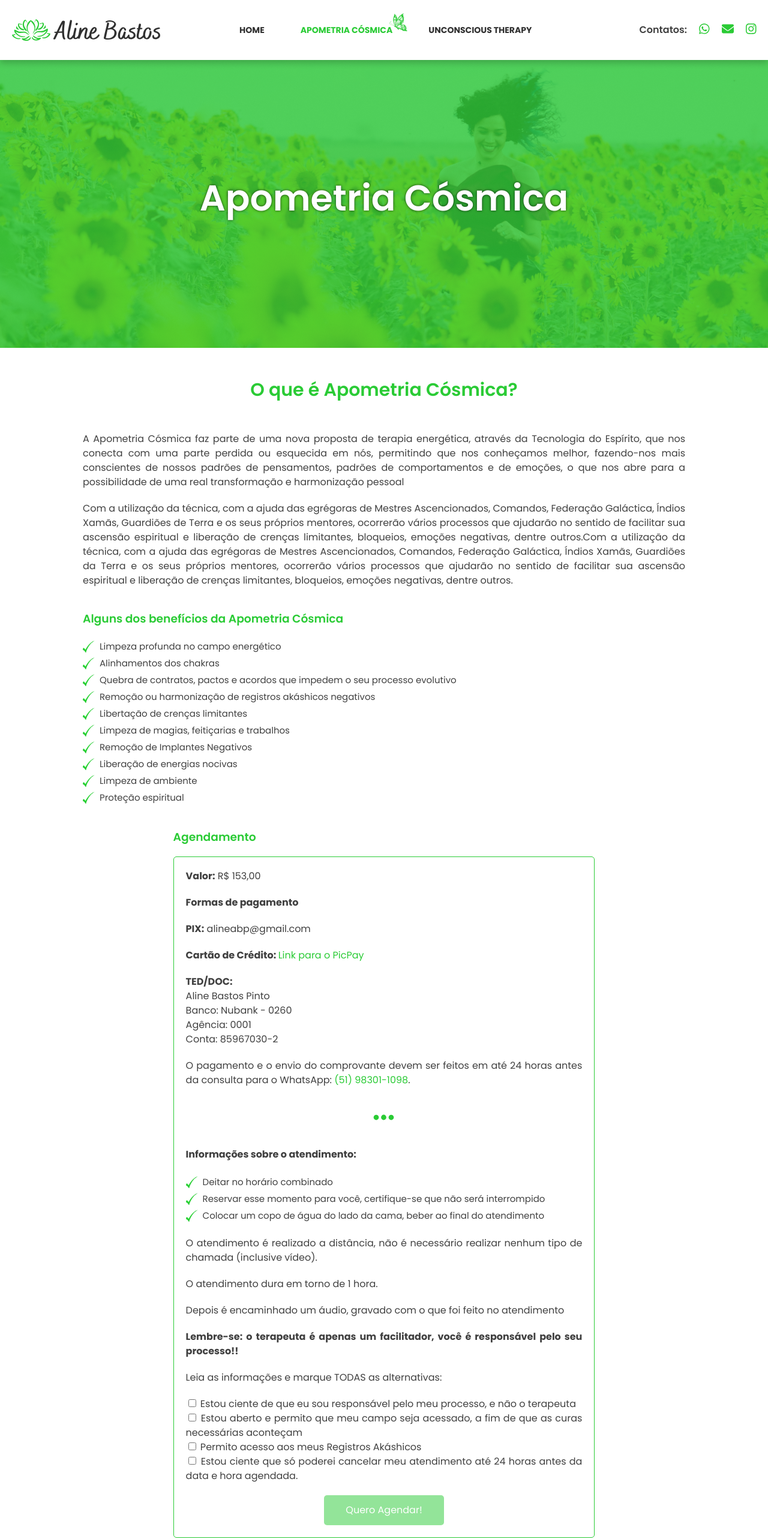
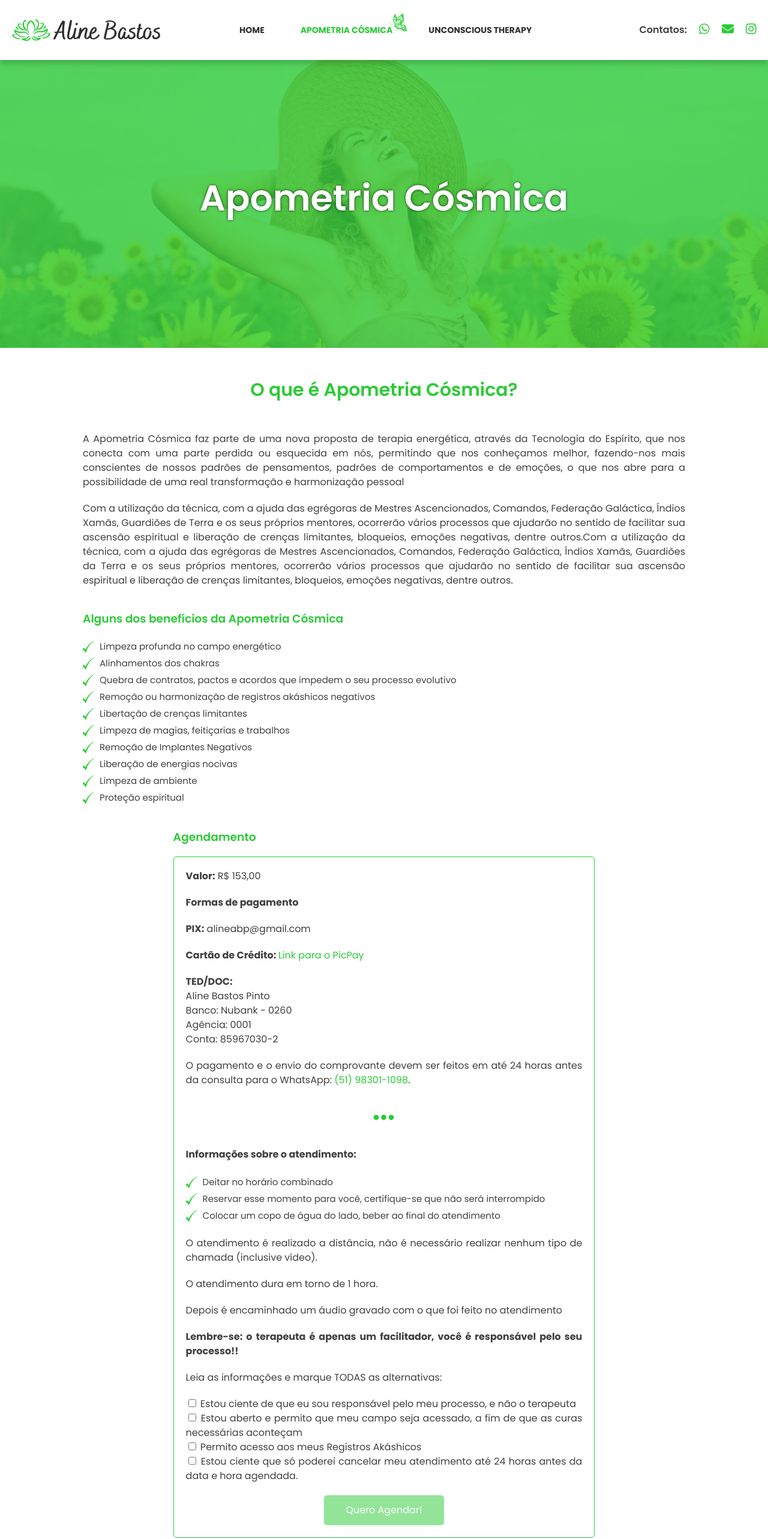
Before and after one commit to alinebastos/alinebastosterapeuta, a React (Create React App) app: page /apometria-cosmica in a window 1280 px wide. Shown: the top 2566 px of the page at 60% size. Built offline with nearby package versions, Linux system fonts and the light colour scheme.

Commit message:
hwfbfwejh

```diff
--- a/src/pages/apometria-cosmica/index.js
+++ b/src/pages/apometria-cosmica/index.js
@@ -7,7 +7,7 @@ const Header = styled.div`
     max-width: 1920px;
     height: 500px;
     margin: 0 auto;
-    background-image: url('happiness20.jpg');
+    background-image: url('happiness3.jpg');
     background-position: center top;
     background-repeat: no-repeat;
     background-size: cover;
@@ -160,12 +160,12 @@ function ApometriaCosmica () {
                         <List>
                             <li>Deitar no horário combinado</li>
                             <li>Reservar esse momento para você, certifique-se que não será interrompido</li>
-                            <li>Colocar um copo de água do lado da cama, beber ao final do atendimento</li>
+                            <li>Colocar um copo de água do lado, beber ao final do atendimento</li>
                         </List>
                     </p>
                     <p>O atendimento é realizado a distância, não é necessário realizar nenhum tipo de chamada (inclusive vídeo).</p>
                     <p>O atendimento dura em torno de 1 hora.</p>
-                    <p>Depois é encaminhado um áudio, gravado com o que foi feito no atendimento</p>
+                    <p>Depois é encaminhado um áudio gravado com o que foi feito no atendimento</p>
                     <p><b>Lembre-se: o terapeuta é apenas um facilitador, você é responsável pelo seu processo!!</b></p>
                     <p>Leia as informações e marque TODAS as alternativas:</p>
                     <p>
@@ -194,7 +194,7 @@ function ApometriaCosmica () {
                             onChange={() => handleInputChange()} /> Estou ciente que só poderei cancelar meu atendimento até 24 horas antes da data e hora agendada.
                         </label>
                     </p>
-                    <ButtonLink className={`${!disabled ? "disabled" : ""}`} href="https://calendly.com/alynebastoss/agenda" target="_blank">Quero Agendar!</ButtonLink>
+                    <ButtonLink className={`${!disabled ? "disabled" : ""}`} href="https://calendly.com/alinebastos/agenda" target="_blank">Quero Agendar!</ButtonLink>
                 </Box>
             </BoxWrapper>
         </Main></>
--- a/src/pages/home/index.js
+++ b/src/pages/home/index.js
@@ -1,7 +1,5 @@
 import { useEffect } from 'react';
 import { NavLink } from 'react-router-dom';
-import Unconscious from './images/Unconscious.png';
-import ApometriaCosmica from './images/ApometriaCosmica.jpeg'
 import styled from 'styled-components';
 
 const Header = styled.div`
@@ -34,6 +32,23 @@ const Main = styled.main`
     max-width: 1024px;
     padding: 0 10px;
     margin: 0 auto;
+`
+
+const ListWrapper = styled.div`
+    margin-bottom: 40px;
+
+    @media screen and (min-width: 767px) {
+        display: flex;
+        justify-content: space-around;
+    }
+`
+
+const List = styled.ul`
+    li {
+        padding-left: 28px;
+        background: url('check.png') no-repeat center left;
+        font-size: 15px;
+    }
 `
 
 const Therapies = styled.div`
@@ -69,29 +84,6 @@ const TherapyTitle = styled.h3`
     text-align: center;
 `
 
-const Logo = styled.img`
-    width: 100px;
-    height: 100px;
-    margin-bottom: 20px;
-`
-
-const ListWrapper = styled.div`
-    margin-bottom: 40px;
-
-    @media screen and (min-width: 767px) {
-        display: flex;
-        justify-content: space-around;
-    }
-`
-
-const List = styled.ul`
-    li {
-        padding-left: 28px;
-        background: url('check.png') no-repeat center left;
-        font-size: 15px;
-    }
-`
-
 const ButtonLink = styled(NavLink)`
     display: block;
     width:200px;
@@ -120,6 +112,7 @@ function Home () {
             </Header>
             <Main>
                 <h2>Terapias: O que são e para que servem?</h2>
+                <p><b>A função do Terapeuta é servir de <b>canal</b> e <b>veículo</b> às energias de luz, através da disponibilização da sua estrutura física, energética e espiritual, ancorando assim, as frequências de cura que o consulente necessita receber.</b></p>
                 <p>Pensamentos, situações e emoções vividas de forma negativa e descontrolada como medo, raiva, culpa, traumas e outros, vão se aderindo ao campo sutil vibracional e formam bloqueios energéticos. Esses bloqueios podem provocar males como ansiedade, estresse, dor física, traumas, doenças e outros desequilíbrios.</p>
                 <p>Ao fazer terapia, você pode liberar esses bloqueios, eliminar aspectos negativos de sua vida diária, e atrair aspectos positivos que lhe proporcionarão um nível mais elevado de bem-estar físico, emocional, energético, espiritual e mental.</p>
                 <p>Aqui você encontra o acolhimento necessário para tratar das suas emoções e dores com amorosidade e livre de julgamentos.</p>
@@ -151,22 +144,14 @@ function Home () {
                         <Logo src={Auramaster} alt="Aura Master Logo" />
                         <p>O Aura Master é um sistema de tratamento da aura (campo de energia) que promove a modificação de crenças limitantes, limpeza de problemas, traumas, fobias e conflitos, criação de metas e outras questões do inconsciente que impactam diretamente sua vida pessoal ou profissional. Tudo isso de forma simples, rápida e prática!</p>
                         <ButtonLink style={{ marginBottom: '20px'}} to="/aura-master">Saiba Mais!</ButtonLink>
-                    </Therapy>
-                    <Therapy>
-                        <TherapyTitle>Terapia Cósmica de Lótus</TherapyTitle>
-                        <Logo src={TerapiaCosmica} alt="Terapia Cósmica Logo" />
-                        <p>Quando nossos canais de energia ficam obstruídos, sobrevem a enfermidade. A finalidade da Terapia Cósmica de Lótus é reintegrar e harmonizar os corpos, desbloquear os canais de energia e promover o reabastecimento energético das células, órgãos, sistemas e chakras, equilibrando, assim, os corpos Físico,  Etérico, Mental, Emocional e Espiritual.</p>
-                        <ButtonLink style={{ marginBottom: '20px'}} to="/terapia-cosmica">Saiba Mais!</ButtonLink>
                     </Therapy> */}
                     <Therapy>
                         <TherapyTitle>Apometria Cósmica</TherapyTitle>
-                        <Logo src={ApometriaCosmica} alt="Apometria Cósmica Logo" />
                         <p>A Apometria Cósmica permite que nos conheçamos melhor, nos tornando conscientes de nossos padrões de pensamentos, emoções e comportamentos, limpando e desbloqueando as energias densas que nos impedem de fluir com a vida. Com a utilização da técnica ocorrerão vários processos que ajudarão no sentido de facilitar sua ascensão espiritual e liberação de crenças limitantes, bloqueios, emoções negativas, dentre outros.</p>
                         <ButtonLink style={{ marginBottom: '20px'}} to="/apometria-cosmica">Saiba Mais!</ButtonLink>
                     </Therapy>
                     <Therapy>
                         <TherapyTitle>Unconscious Therapy</TherapyTitle>
-                        <Logo src={Unconscious} alt="Unconscious Therapy Logo" />
                         <p>O objetivo da Unconscious Therapy é mudar as Sinapses Neurais negativas e transformá-las em positivas, devolvendo assim a capacidade de conviver com fatos ou emoções sofridas no passado de forma leve e natural. Esta Terapia nos traz a possibilidade de reescrever nossas histórias e nos libertar de medos, angústias, desafetos e tantas outras emoções reativas que tanto nos faz sofrer.</p>
                         <ButtonLink style={{ marginBottom: '20px'}} to="/unconscious-therapy">Saiba Mais!</ButtonLink>
                     </Therapy>
--- a/src/pages/unconscious-therapy/index.js
+++ b/src/pages/unconscious-therapy/index.js
@@ -154,7 +154,7 @@ function UnconsciousTherapy () {
                             onChange={() => handleInputChange()} /> Estou ciente que só poderei cancelar meu atendimento até 24 horas antes da data e hora agendada.
                         </label>
                     </p>
-                    <ButtonLink className={`${!disabled ? "disabled" : ""}`} href="https://calendly.com/alynebastoss/agenda" target="_blank">Quero Agendar!</ButtonLink>
+                    <ButtonLink className={`${!disabled ? "disabled" : ""}`} href="https://calendly.com/alinebastos/agenda" target="_blank">Quero Agendar!</ButtonLink>
                 </Box>
             </BoxWrapper>
         </Main></>
```
